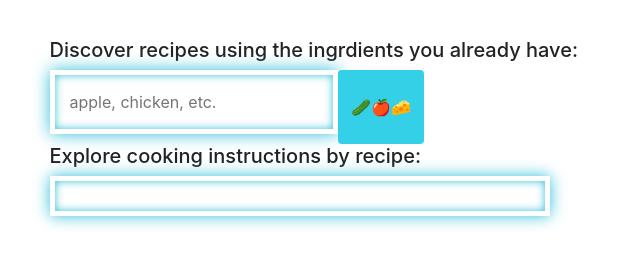
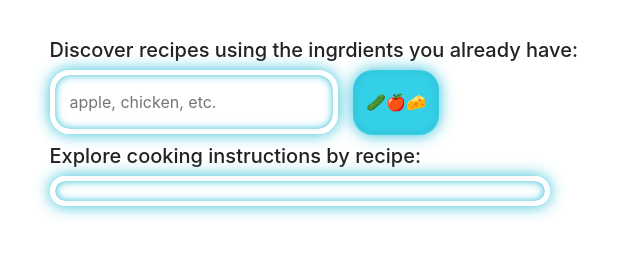
Before and after one commit to benjamin-thompdx/kitchen-quest, a website built with webpack: page src/index.html in a window 1280 px wide. Shown: the part 549-816 px from the top of the page, without its empty margins (313-953 px from the left). Built offline with nearby package versions, Linux system fonts and the light colour scheme.

Commit message:
add button and search area styling in styles.css.

```diff
--- a/src/main.js
+++ b/src/main.js
@@ -19,12 +19,10 @@ $(document).ready(function () {
    (async () => {
       let fridgeService = new FridgeService();
       const response = await fridgeService.getFridgeFact();
-      console.log(response);
       getElements(response);
     })();
     function getElements(response) {
       if (response) {
-        console.log(typeof response)
         $(".fridgeFact").text(`${response.text}`)
         // $(".fridgeFact").text(`${JSON.stringify(response)}`)
         // $(".fridgeFact").text(`${response}`)
@@ -57,7 +55,6 @@ $(document).ready(function () {
             table.deleteRow(i);
           }
 
-          console.log(response);
           response.forEach(function (value, i) {
             let row = table.insertRow(i + 1);
             let imageCell = row.insertCell(0);
--- a/src/styles.css
+++ b/src/styles.css
@@ -8,6 +8,7 @@ h3 {
   color: rgb(34, 34, 34);
 }
 #userInput {
+  border-radius: 20px;
   border: 5px solid white;
   -webkit-box-shadow:
     inset 0 0 8px  rgb(48,191,215),
@@ -32,6 +33,7 @@ h5 {
 }
 
 #recipeSearch {
+  border-radius: 20px;
   border: 5px solid white;
   -webkit-box-shadow:
     inset 0 0 8px  rgb(48,191,215),
@@ -42,7 +44,7 @@ h5 {
   box-shadow:
     inset 0 0 8px  rgb(48,191,215),
           0 0 16px rgb(48,191,215);
-  padding: 15px;
+  padding: 10px;
   background: rgba(255,255,255,0.5);
   margin: 0 0 10px 0;
 }
@@ -84,7 +86,20 @@ th {
   width: 500px;
 }
 #findByIngrdients {
+  border-radius: 20px;
   background-color: #34D0E7;
+  margin-left: 15px;
+  height: 65px;
+  /* border: 5px solid white;  */
+  -webkit-box-shadow:
+  inset 0 0 8px  rgb(48,191,215),
+        0 0 16px rgb(48,191,215);
+-moz-box-shadow:
+  inset 0 0 8px  rgb(48,191,215),
+        0 0 16px rgb(48,191,215);
+box-shadow:
+  inset 0 0 8px  rgb(48,191,215),
+        0 0 16px rgb(48,191,215);
 }
 
 #fridgeOpen {
```
